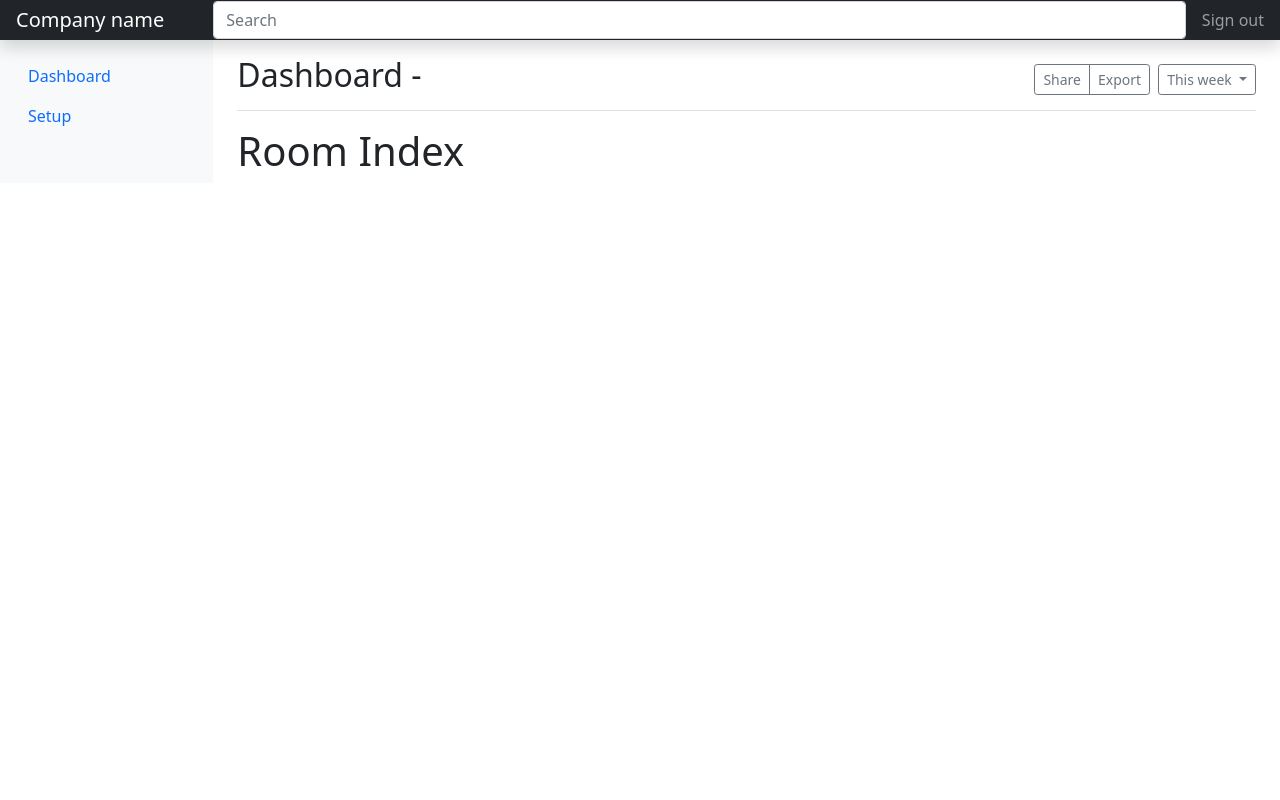
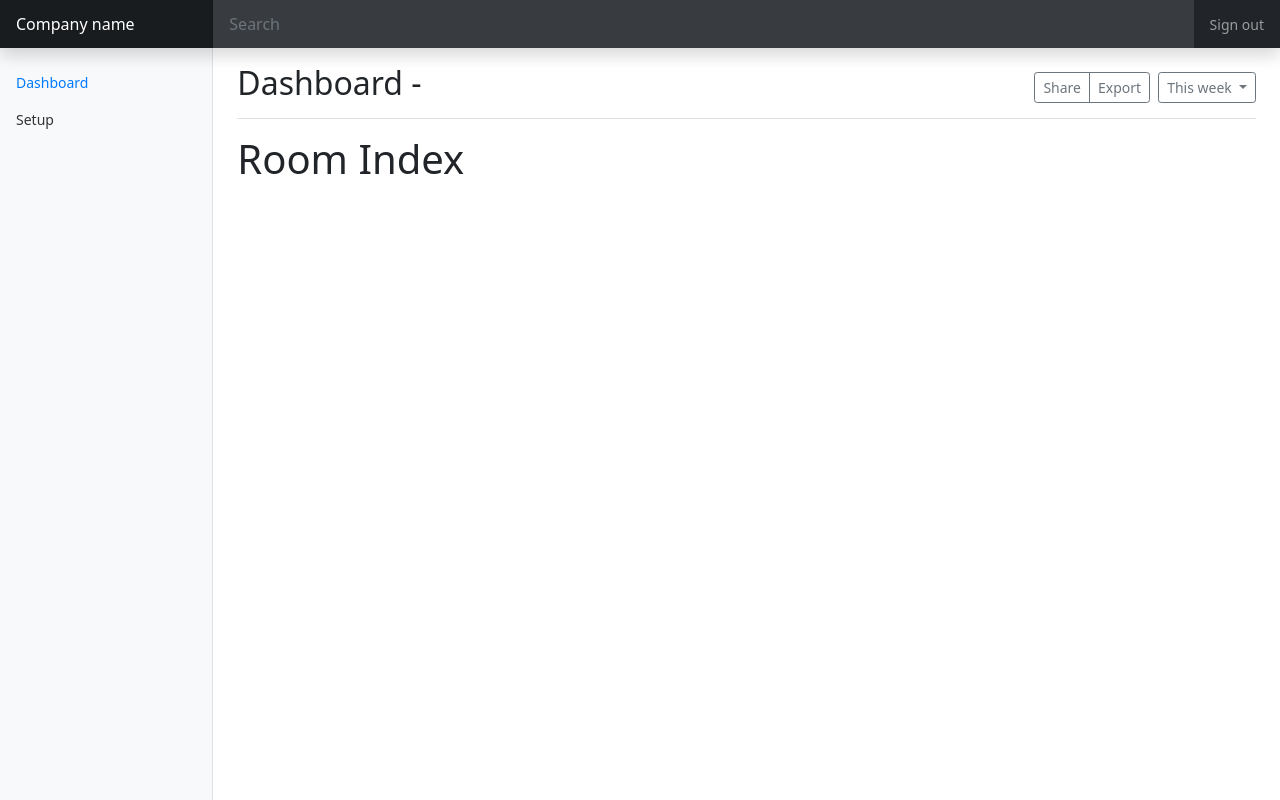
Before and after one commit to majormunky/DjangoHotel, a Django app: page / in a window 1280 px wide. Run offline with Django 3.2, Linux system fonts and the light colour scheme.

Commit message:
Added dashboard.css file

```diff
--- /dev/null
+++ b/static/css/dashboard.css
@@ -0,0 +1,100 @@
+body {
+  font-size: .875rem;
+}
+
+.feather {
+  width: 16px;
+  height: 16px;
+  vertical-align: text-bottom;
+}
+
+/*
+ * Sidebar
+ */
+
+.sidebar {
+  position: fixed;
+  top: 0;
+  /* rtl:raw:
+  right: 0;
+  */
+  bottom: 0;
+  /* rtl:remove */
+  left: 0;
+  z-index: 100; /* Behind the navbar */
+  padding: 48px 0 0; /* Height of navbar */
+  box-shadow: inset -1px 0 0 rgba(0, 0, 0, .1);
+}
+
+@media (max-width: 767.98px) {
+  .sidebar {
+    top: 5rem;
+  }
+}
+
+.sidebar-sticky {
+  position: relative;
+  top: 0;
+  height: calc(100vh - 48px);
+  padding-top: .5rem;
+  overflow-x: hidden;
+  overflow-y: auto; /* Scrollable contents if viewport is shorter than content. */
+}
+
+.sidebar .nav-link {
+  font-weight: 500;
+  color: #333;
+}
+
+.sidebar .nav-link .feather {
+  margin-right: 4px;
+  color: #727272;
+}
+
+.sidebar .nav-link.active {
+  color: #007bff;
+}
+
+.sidebar .nav-link:hover .feather,
+.sidebar .nav-link.active .feather {
+  color: inherit;
+}
+
+.sidebar-heading {
+  font-size: .75rem;
+  text-transform: uppercase;
+}
+
+/*
+ * Navbar
+ */
+
+.navbar-brand {
+  padding-top: .75rem;
+  padding-bottom: .75rem;
+  font-size: 1rem;
+  background-color: rgba(0, 0, 0, .25);
+  box-shadow: inset -1px 0 0 rgba(0, 0, 0, .25);
+}
+
+.navbar .navbar-toggler {
+  top: .25rem;
+  right: 1rem;
+}
+
+.navbar .form-control {
+  padding: .75rem 1rem;
+  border-width: 0;
+  border-radius: 0;
+}
+
+.form-control-dark {
+  color: #fff;
+  background-color: rgba(255, 255, 255, .1);
+  border-color: rgba(255, 255, 255, .1);
+}
+
+.form-control-dark:focus {
+  border-color: transparent;
+  box-shadow: 0 0 0 3px rgba(255, 255, 255, .25);
+}
--- a/templates/dashboard-base.html
+++ b/templates/dashboard-base.html
@@ -1,3 +1,4 @@
+{% load static %}
 <!doctype html>
 <html lang="en">
   	<head>
@@ -9,6 +10,7 @@
 		<link href="https://cdn.jsdelivr.net/npm/bootstrap@5.0.2/dist/css/bootstrap.min.css" rel="stylesheet" integrity="sha384-EVSTQN3/azprG1Anm3QDgpJLIm9Nao0Yz1ztcQTwFspd3yD65VohhpuuCOmLASjC" crossorigin="anonymous">
 
 	    <!-- Custom styles for this template -->
+	    <link href="{% static 'css/dashboard.css' %}" rel="stylesheet">
 	    {% block page_styles %}{% endblock %}
   	</head>
   	<body>
```
